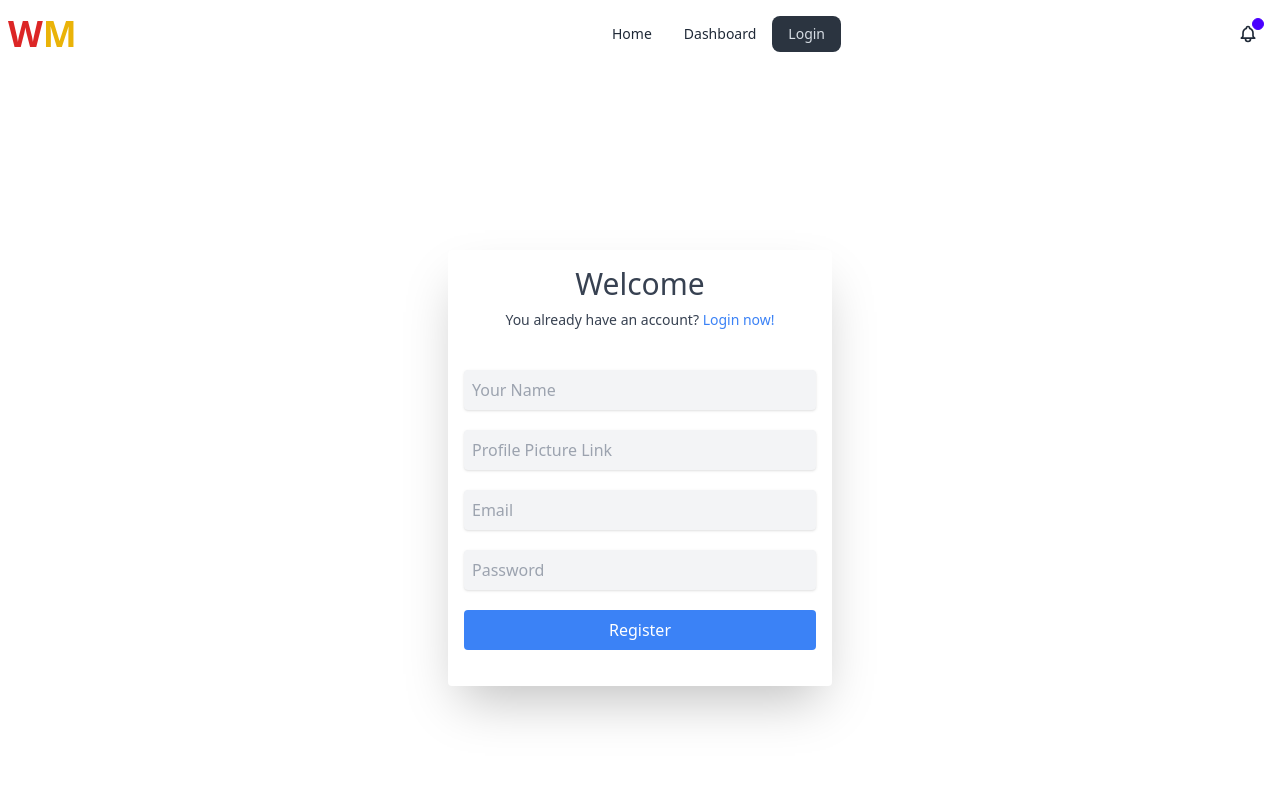
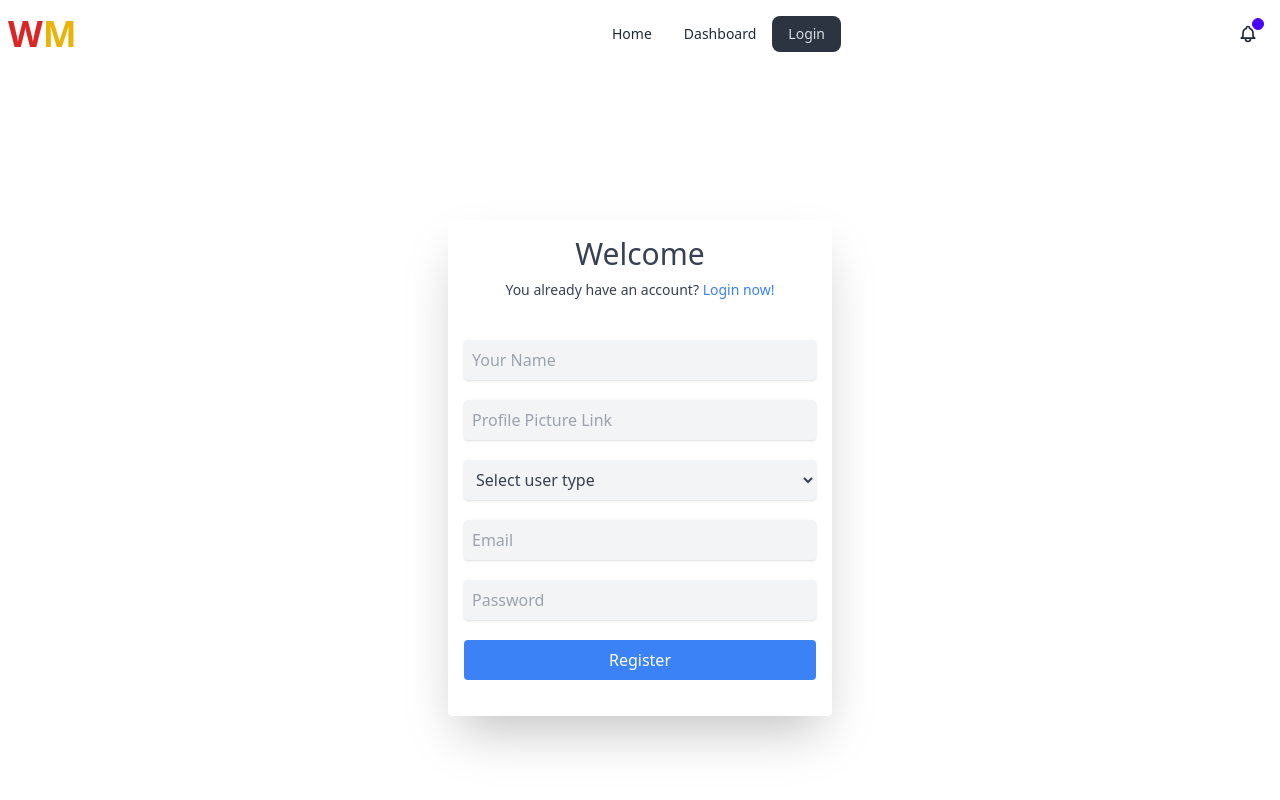
Before and after one commit to ChandanSayed/mm-courier, a React (Vite) app: page /login in a window 1280 px wide. Both pictures are taken after a click on the link "Register now!". Shown: the top 800 px of the page. Built offline with nearby package versions, Linux system fonts and the light colour scheme; no server answers.

Commit message:
Registration form fields are added

```diff
--- a/src/components/RegisterForm.jsx
+++ b/src/components/RegisterForm.jsx
@@ -1,12 +1,14 @@
 import React, { useState } from 'react';
 import { getAuth, createUserWithEmailAndPassword, updateProfile } from 'firebase/auth';
 import app from '../firebase/firebase.init';
+import Axios from 'axios';
 
 const RegisterForm = () => {
   const [name, setName] = useState('');
   const [profilePicture, setProfilePicture] = useState('');
   const [email, setEmail] = useState('');
   const [password, setPassword] = useState('');
+  const [userType, setUserType] = useState('');
   const [error, setError] = useState('');
   const [success, setSuccess] = useState('');
   const auth = getAuth(app);
@@ -21,8 +23,8 @@ const RegisterForm = () => {
       return setError('Password must be 6 characters with a capital letter and a special character!');
     }
 
-    if (!profilePicture.trim()) {
-      return setError('Profile Picture can not be empty!');
+    if (!profilePicture.trim() || !userType.trim() || !name.trim()) {
+      return setError('Fields can not be empty!');
     }
 
     createUserWithEmailAndPassword(auth, email, password)
@@ -36,8 +38,10 @@ const RegisterForm = () => {
           displayName: name,
           photoURL: profilePicture
         })
-          .then(() => {
+          .then(async () => {
             console.log('Profile updated!');
+            const res = await Axios.post('http://localhost:5000/register', { name, profilePicture, userType });
+            console.log(res);
           })
           .catch(error => {
             // An error occurred
@@ -59,6 +63,15 @@ const RegisterForm = () => {
       <div className="pb-5">
         <input type="text" value={profilePicture} onChange={e => setProfilePicture(e.target.value)} required className="block w-full p-2 rounded shadow bg-gray-100 focus:ring-2 focus:ring-blue-500 focus:border-transparent focus:outline-none" placeholder="Profile Picture Link" />
       </div>
+
+      <div className="pb-5">
+        <select onChange={e => setUserType(e.target.value)} name="user-Type" id="user-type" className="block w-full p-2 rounded shadow bg-gray-100 focus:ring-2 focus:ring-blue-500 focus:border-transparent focus:outline-none">
+          <option value="">Select user type</option>
+          <option value="user">User</option>
+          <option value="delivery_man">Delivery Man</option>
+        </select>
+      </div>
+
       <div className="pb-5">
         <input type="email" value={email} onChange={e => setEmail(e.target.value)} required className="block w-full p-2 rounded shadow bg-gray-100 focus:ring-2 focus:ring-blue-500 focus:border-transparent focus:outline-none" placeholder="Email" />
       </div>
```
